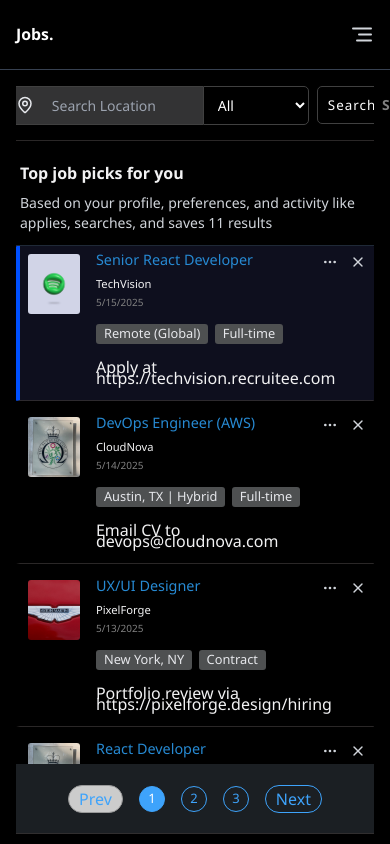
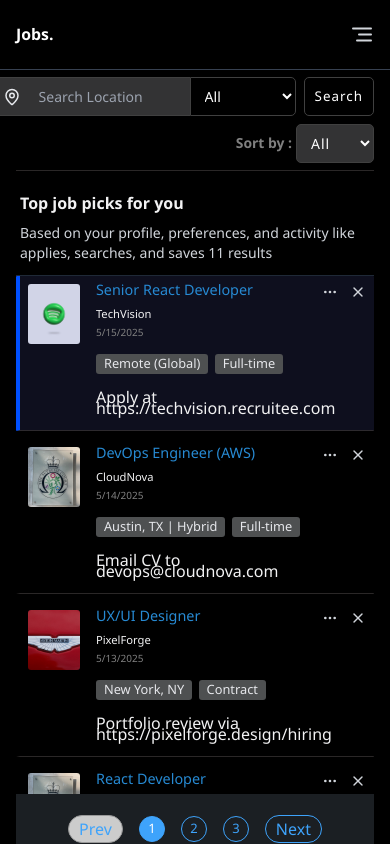
Before and after one commit to TsigeWonwosen/jobsearchapp, a React (Create React App) app: page / in a window 390 px wide. Built offline with nearby package versions, Linux system fonts and the light colour scheme; the HTML template or start-up script is replaced by a standard one.

Commit message:
overflow bug  for small windows fixed

```diff
--- a/src/App.js
+++ b/src/App.js
@@ -32,4 +32,7 @@
   max-width: 1280px;
   margin: 0 auto;
   height: calc(100vh - 150px);
+  @media screen and (max-width: 680px) {
+    height: flex-1;
+  }
 `;
--- a/src/components/gitHubJobs/Info.js
+++ b/src/components/gitHubJobs/Info.js
@@ -6,9 +6,7 @@
 
   return (
     <JobSortWrapper>
-      <div className="w-full h-full flex items-center justify-center md:hidden">
-        <SearchForm />
-      </div>
+      <SearchForm />
       <div className="w-auto h-full flex items-center justify-end gap-1 ml-auto">
         <JobsInfo>Sort by :</JobsInfo>
         <JobsSort
@@ -58,6 +56,13 @@
   @media screen and (max-width: 900px) {
     justify-content: space-between;
   }
+  @media screen and (max-width: 640px) {
+    flex-direction: column;
+    justify-content: center;
+    align-items: space-between;
+    max-height: 100px;
+    padding: 1rem;
+  }
 `;
 export const JobsInfo = styled.span`
   height: auto;
--- a/src/components/gitHubJobs/SearchForm.js
+++ b/src/components/gitHubJobs/SearchForm.js
@@ -61,9 +61,10 @@
   font-size: 14px;
   gap: 0.5rem;
   margin: 0 auto;
-  @media (max-width: 768px) {
-    /* width: 100%; */
-    overflow: hidden;
+  @media (max-width: 640px) {
+    width: 100%;
+    max-width: auto;
+    justify-content: flex-end;
   }
 `;
 
```
